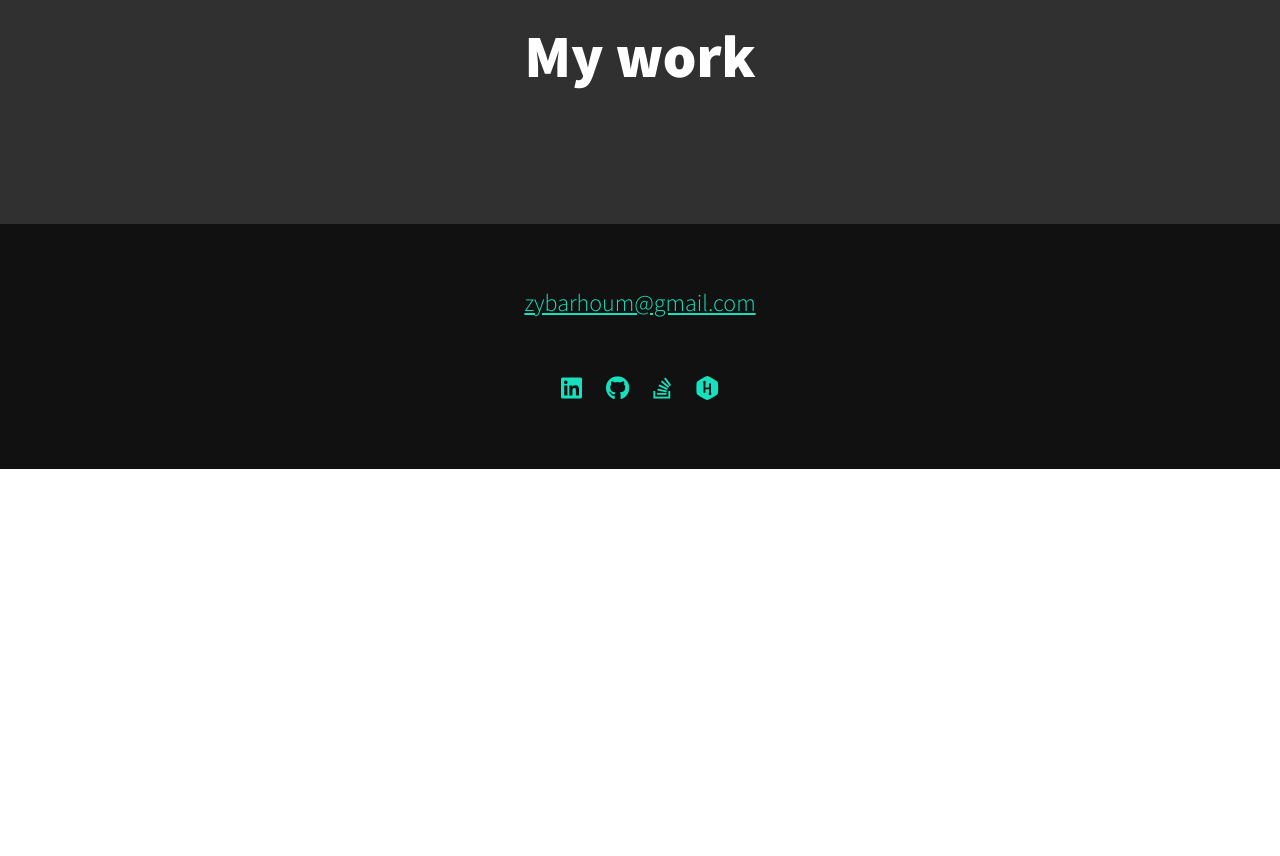
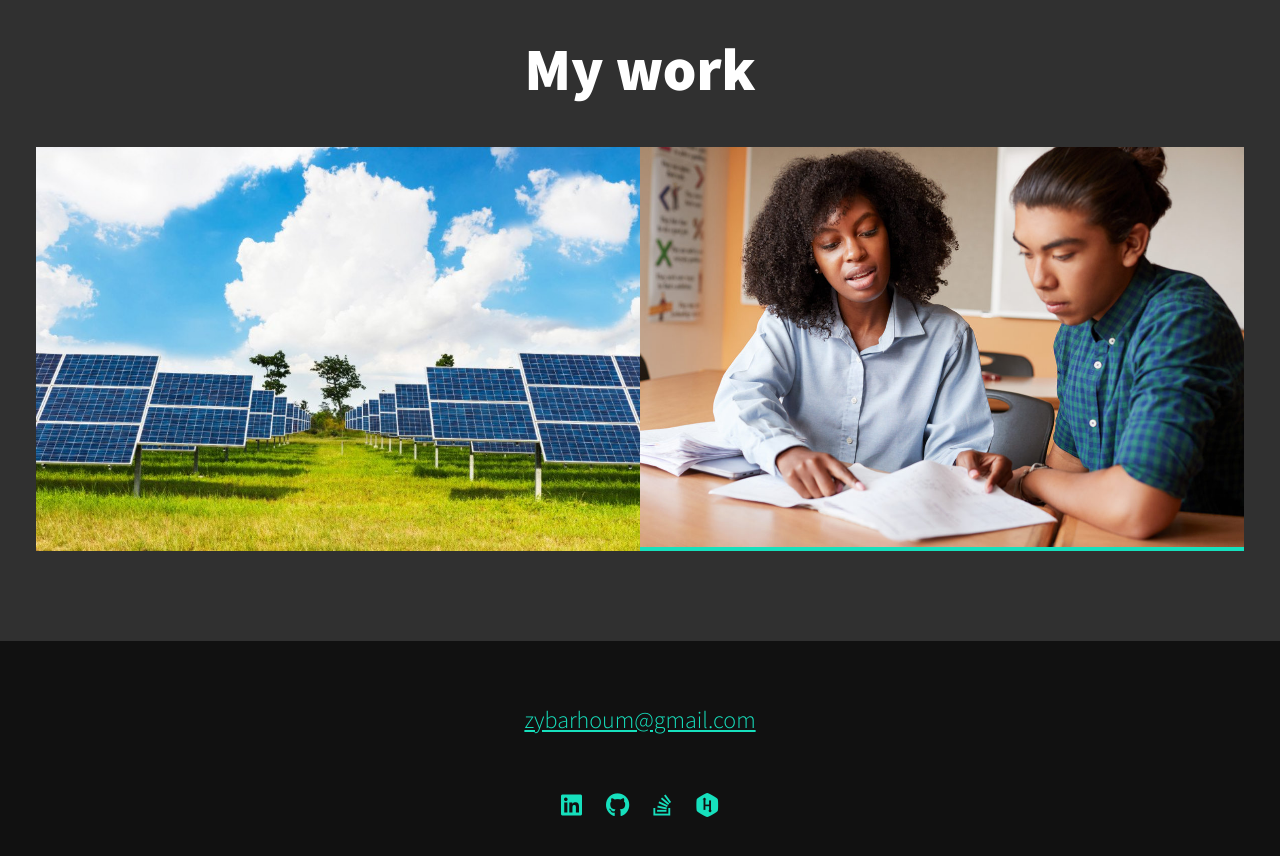
Before and after one commit to ziyadbarhoum/ziyadbarhoum.github.io, a plain HTML site: page index.html in a window 1280 px wide. Shown: the part 1620-2476 px from the top of the page. Before the commit the page ends 2089 px from the top, so only its background shows below. Drawn offline with nearby package versions, Linux system fonts and the light colour scheme; files whose address does not match are found by name.

Commit message:
Added images to portfolio

```diff
--- a/index.html
+++ b/index.html
@@ -40,7 +40,7 @@
                 Hi I am <strong>Ziyad Barhoum</strong>
             </h1>
             <p class="section__subtitle section__subtitle--intro">Full Stack Developer</p>
-            <img src="../ziyad.jpg" alt="Profile Picture" class="intro__img">
+            <img src="https://github.com/ziyadbarhoum/ziyadbarhoum.github.io/blob/master/images/ziyad.jpg" alt="Profile Picture" class="intro__img">
         </section>
 
         <!-- My Projects -->
@@ -94,13 +94,13 @@
                      <!-- Portfolio item 01 -->
 
                     <a href="https://github.com/Thesis-Project-Z/solar-power-system" class="portfolio__item">
-                        <img src="../solarpower.jpg" alt="">
+                        <img src="https://github.com/ziyadbarhoum/ziyadbarhoum.github.io/blob/master/images/solarpower.jpg" alt="">
                     </a>
 
                      <!-- Portfolio item 01 -->
 
                      <a href="https://github.com/Team-Six-GreenField/Team-Six-GreenField" class="portfolio__item">
-                        <img src="../tutor.jpg" alt="">
+                        <img src="https://github.com/ziyadbarhoum/ziyadbarhoum.github.io/blob/master/images/tutor.jpg" alt="">
                     </a>
 
 
```
